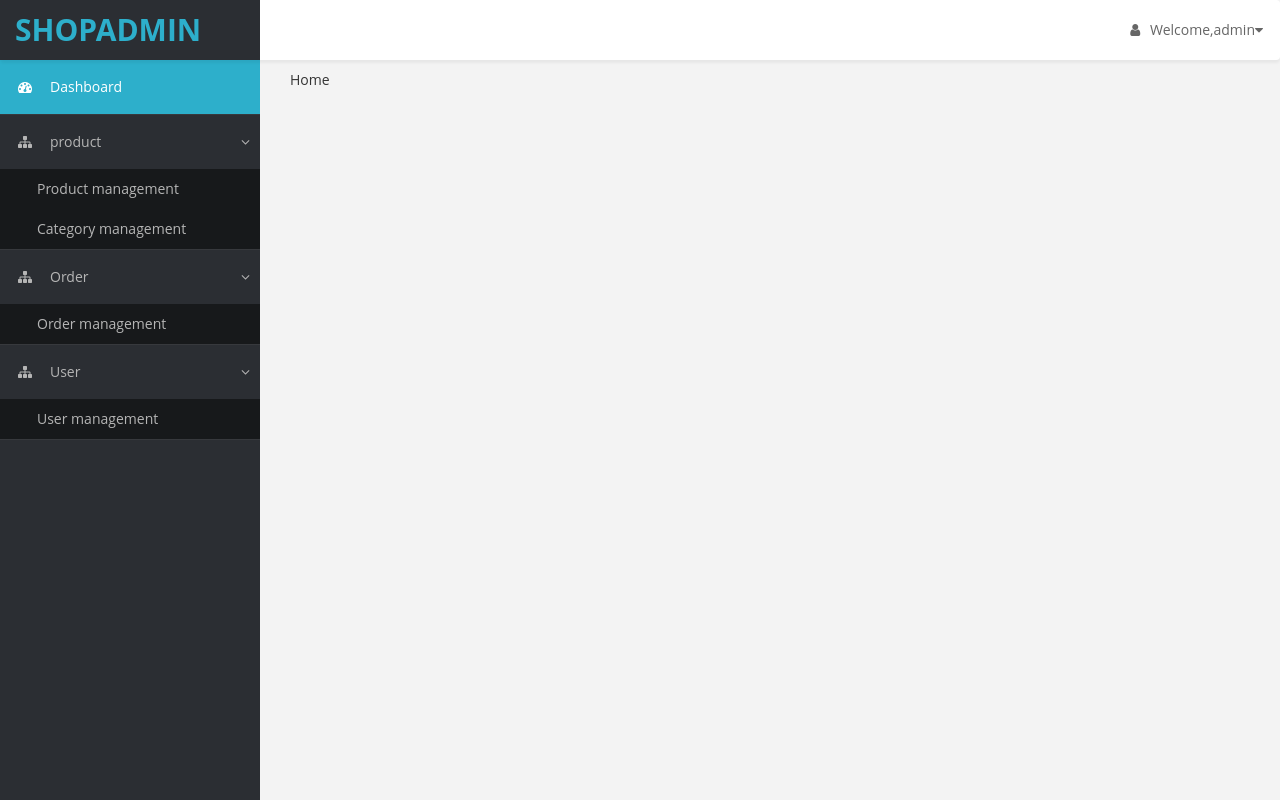
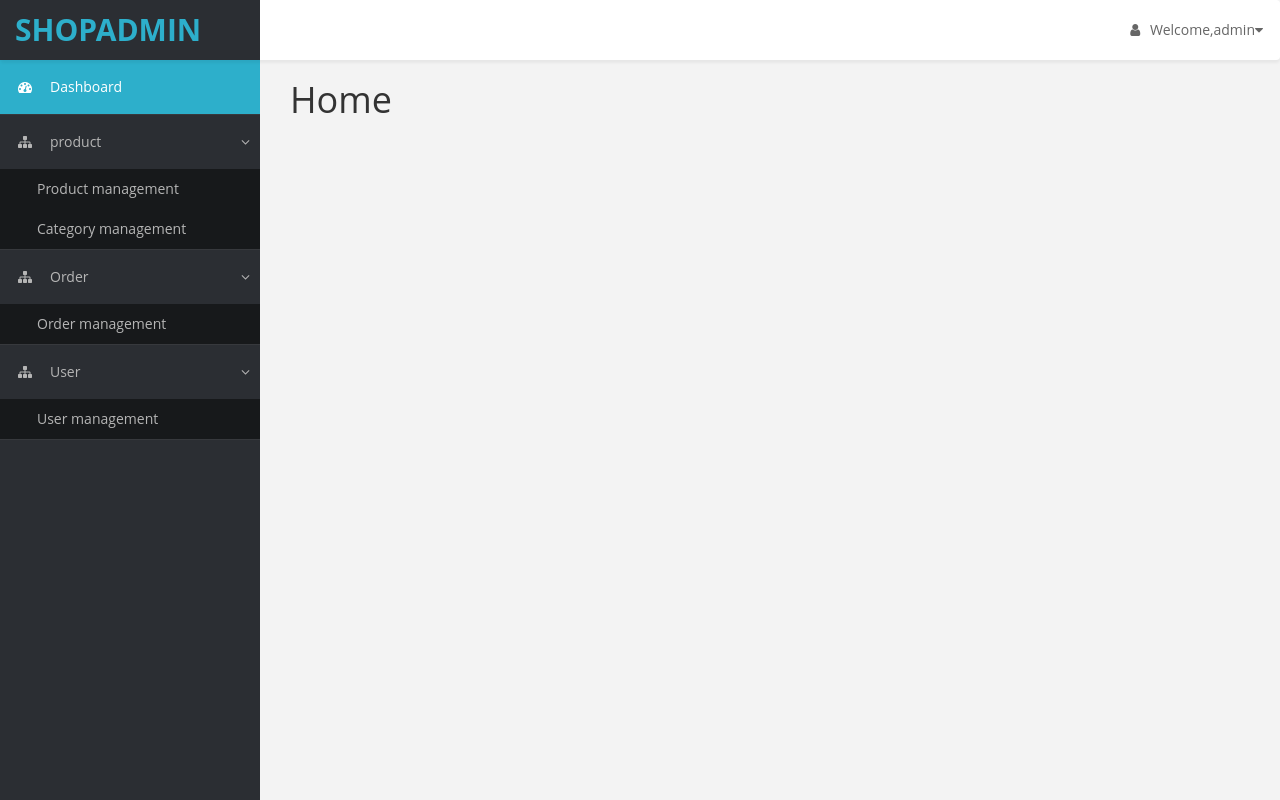
Before and after one commit to AruSeito/shopAdmin-fe, a React app: page / in a window 1280 px wide. Built offline with nearby package versions, Linux system fonts and the light colour scheme.

Commit message:
feat: ✨ 标题组件

```diff
--- /dev/null
+++ b/src/component/pageHeader/index.jsx
@@ -0,0 +1,24 @@
+import React from "react";
+
+class PageHeader extends React.Component {
+  constructor(props) {
+    super(props);
+  }
+
+  componentWillMount() {
+    document.title = `${this.props.title} - SHOP ADMIN`;
+  }
+
+  render() {
+    return (
+      <div className="row">
+        <div className="col-md-12">
+          <h1 className="page-header">{this.props.title}</h1>
+          {this.props.children}
+        </div>
+      </div>
+    );
+  }
+}
+
+export default PageHeader;
--- a/src/page/home/index.jsx
+++ b/src/page/home/index.jsx
@@ -1,8 +1,13 @@
 import React from "react";
 
+import PageHeader from "Component/PageHeader/index.jsx";
 class Home extends React.Component {
   render() {
-    return <div id="page-wrapper">Home</div>;
+    return (
+      <div id="page-wrapper">
+        <PageHeader title="Home" />
+      </div>
+    );
   }
 }
 
```
